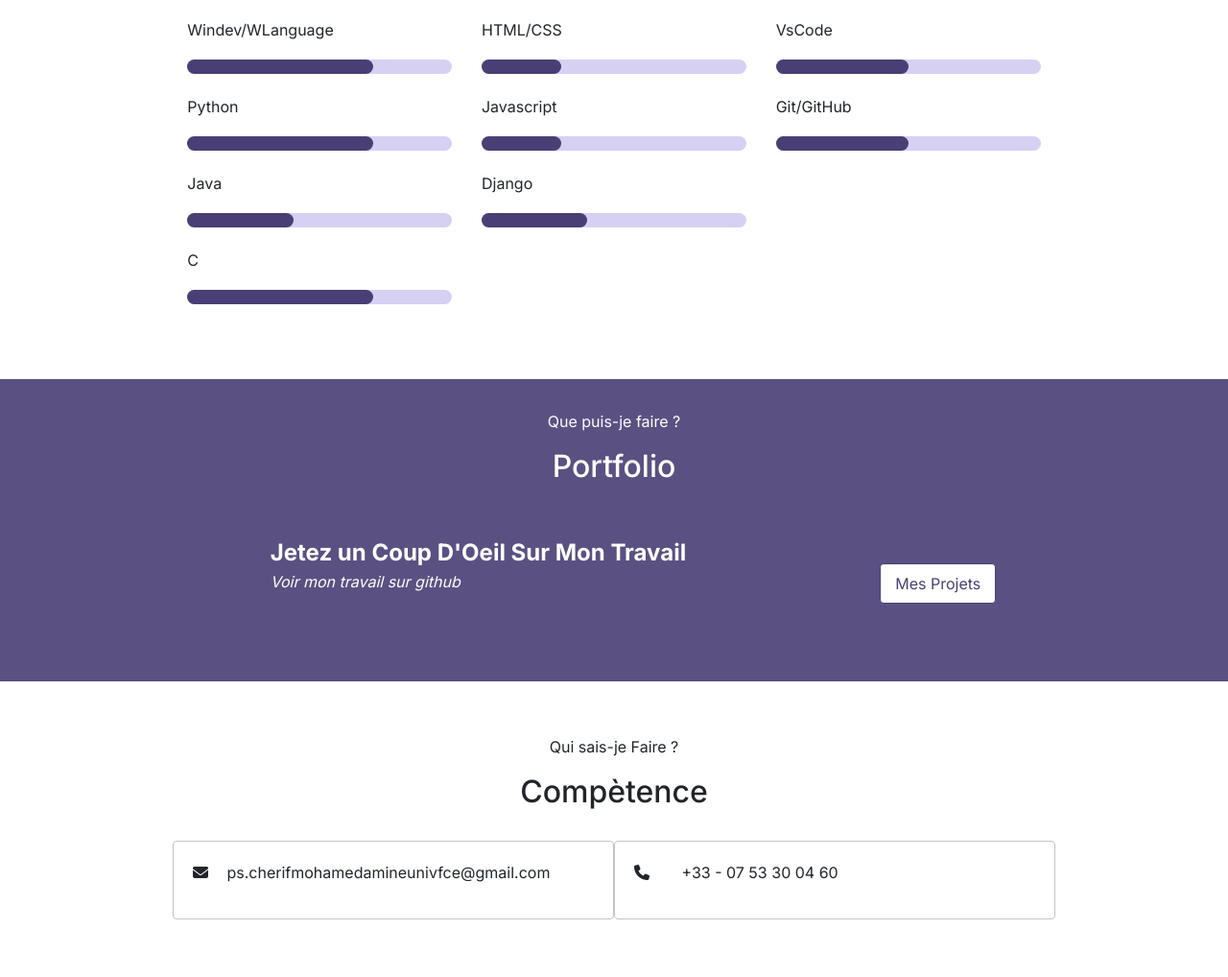
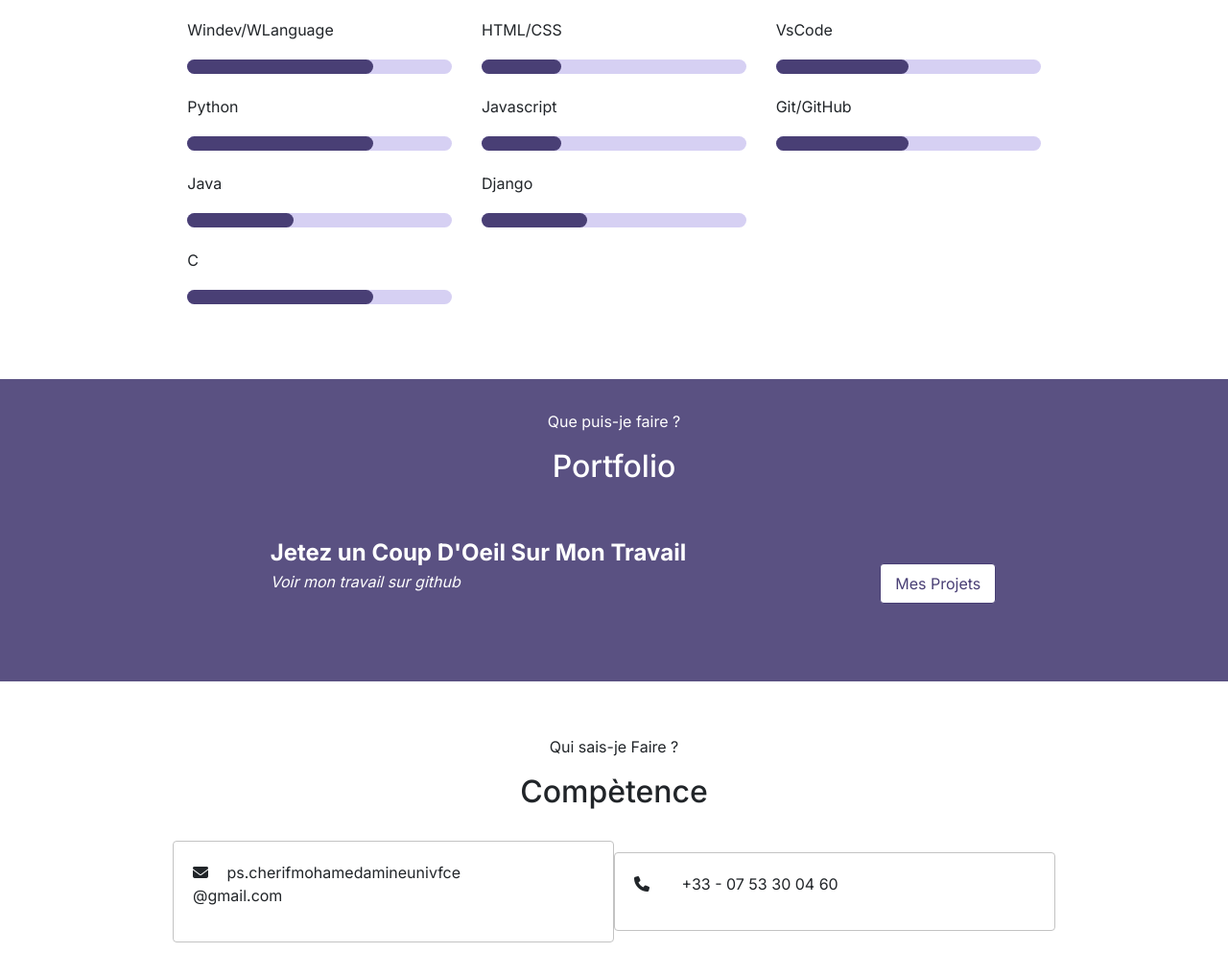
Before and after one commit to mohamed063197/mohamed063197.github.io, a plain HTML site: page index.html in a window 1280 px wide. Shown: the part 2014-3032 px from the top of the page at 96% size. Drawn offline with nearby package versions, Linux system fonts and the light colour scheme.

Commit message:
add contact

```diff
--- a/index.html
+++ b/index.html
@@ -307,7 +307,7 @@
 
                         <div class="card-icon">
                             <div class="card-body card-body-contact">
-                                <p class="icon mail"> ps.cherifmohamedamineunivfce@gmail.com </p>
+                                <p class="icon mail"> ps.cherifmohamedamineunivfce<br>@gmail.com </p>
                             </div>
                         </div>
 
```
